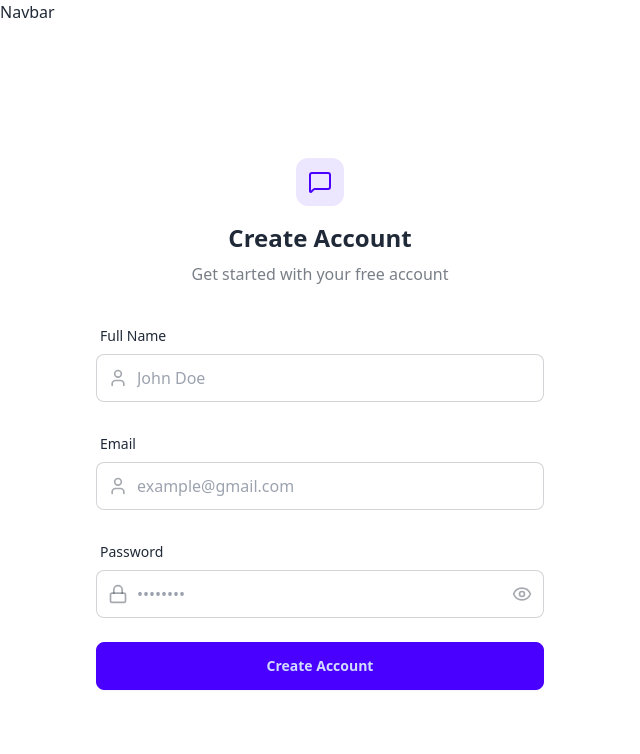
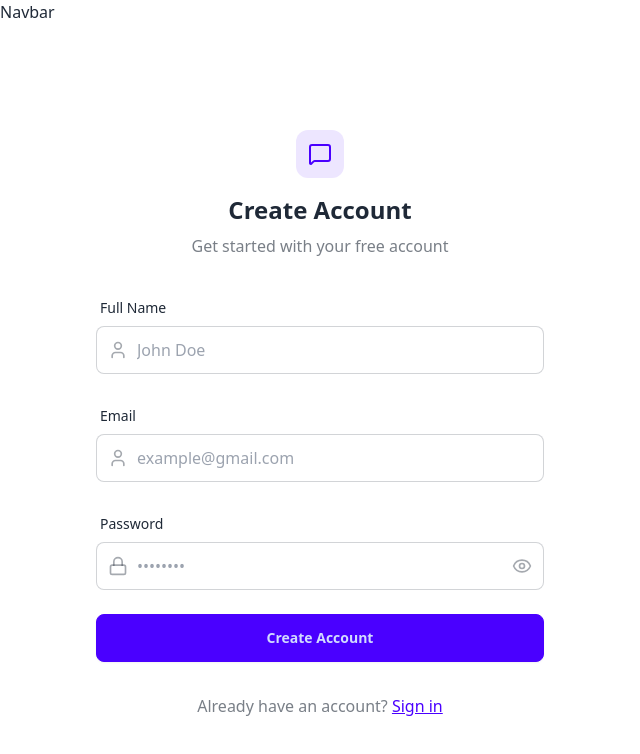
Before and after one commit to dead-shadow-7/PingMe, a React (Vite) app in the folder frontend/: page /signup in a window 1280 px wide. Shown: the top 754 px of the page, without its empty margins (0-640 px from the left). Built offline with nearby package versions, Linux system fonts and the light colour scheme; no server answers.

Commit message:
Updated the Sign Up page

```diff
--- a/frontend/src/pages/SignUpPage.jsx
+++ b/frontend/src/pages/SignUpPage.jsx
@@ -1,4 +1,5 @@
 import { useState } from "react";
+import { Link } from "react-router-dom";
 import { useAuthStore } from "../store/useAuthStore";
 import { MessageSquare, User, EyeOff, Eye, Lock, Loader2 } from "lucide-react";
 const SignUpPage = () => {
@@ -114,6 +115,14 @@
               )}
             </button>
           </form>
+          <div className="text-center">
+            <p className="text-base-content/60">
+              Already have an account?{" "}
+              <Link to="/login" className="link link-primary">
+                Sign in
+              </Link>
+            </p>
+          </div>
         </div>
       </div>
     </div>
```
